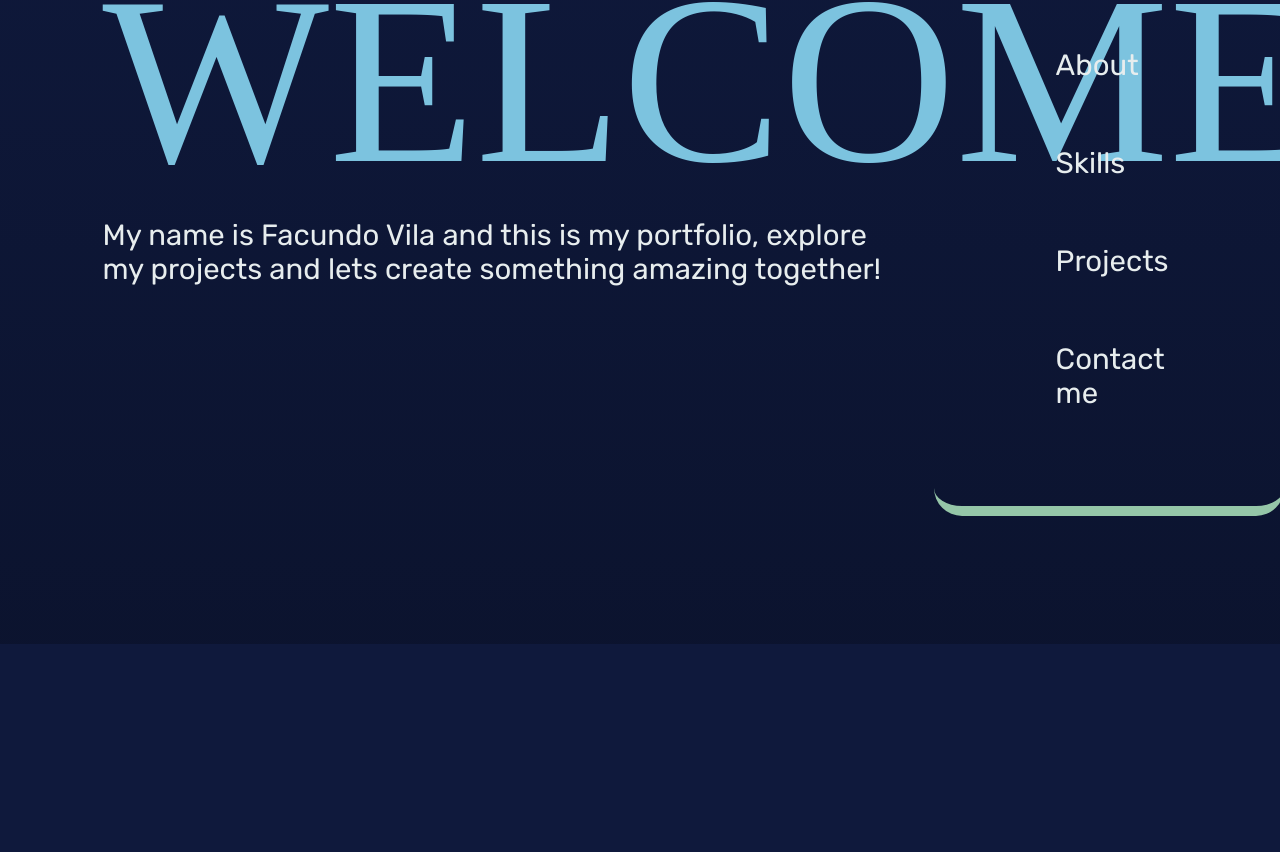
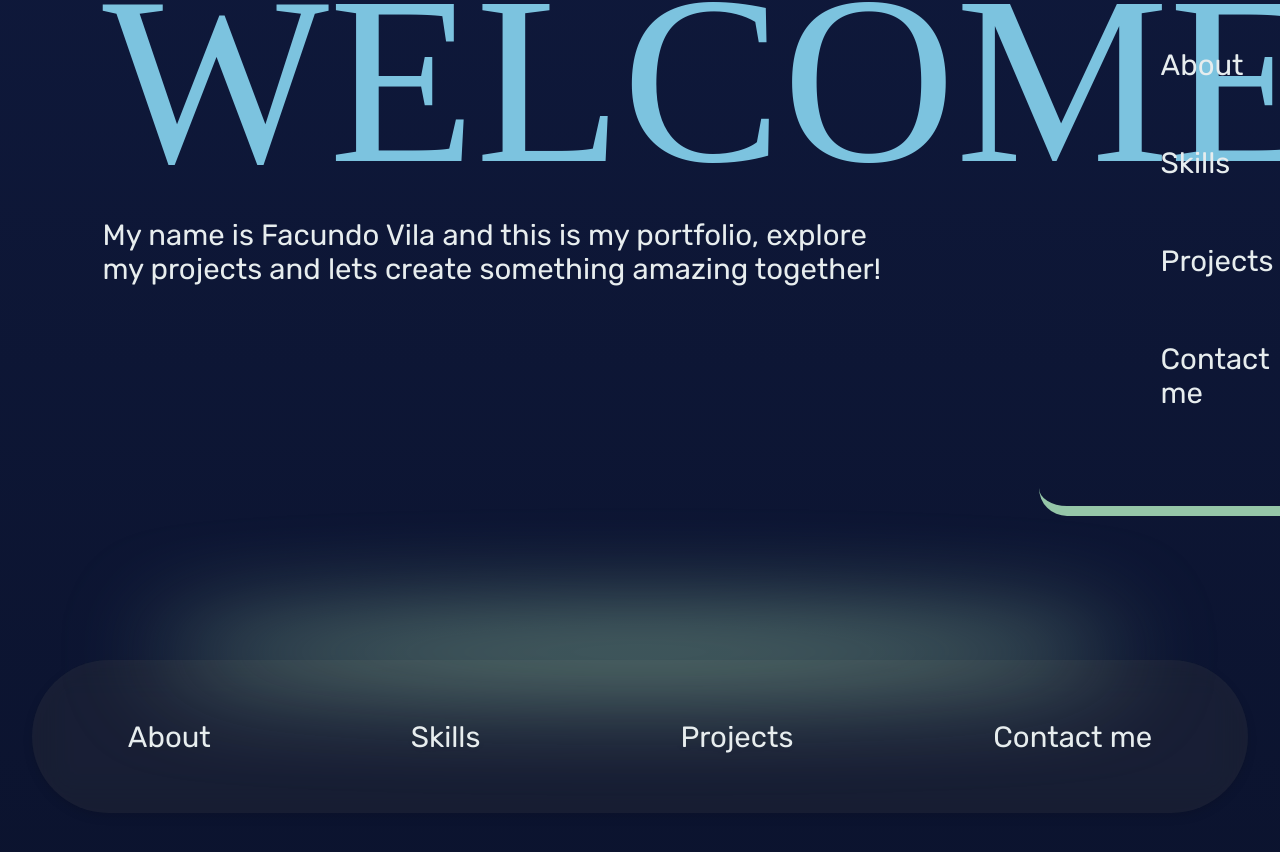
Before and after one commit to Facundovila03/Portfolio, a React (Vite) app in the folder Client/: page / in a window 1280 px wide. Shown: the part 186-1038 px from the top of the page. Before the commit the page ends 830 px from the top, so only its background shows below. Built offline with nearby package versions, Linux system fonts and the light colour scheme; a web font is replaced by a local one.

Commit message:
Navbar Done

```diff
--- a/Client/src/App.jsx
+++ b/Client/src/App.jsx
@@ -1,10 +1,12 @@
 import "./App.css";
+import NavBar from "./components/Navbar/NavBar";
 import Welcome from "./views/Welcome/Welcome";
 
 function App() {
   return (
     <div className="App">
       <Welcome />
+      <NavBar />
     </div>
   );
 }
--- /dev/null
+++ b/Client/src/components/NavBarButtons/NavBarButtons.jsx
@@ -0,0 +1,10 @@
+import styles from "./NavBarButtons.module.css";
+
+// eslint-disable-next-line react/prop-types
+function NavBarButtons({ text }) {
+  return <button className={styles.container}>{text}</button>;
+}
+
+export default NavBarButtons;
+
+//! falta hacer que si estoy en una parte que me seleccione esa parte en el boton
--- /dev/null
+++ b/Client/src/components/NavBarButtons/NavBarButtons.module.css
@@ -0,0 +1,15 @@
+.container {
+  background-color: transparent;
+  border: 0px;
+  color: var(--text);
+  font-size: var(--desktop-L);
+  font-family: "Rubik", sans-serif;
+  border-bottom: 0px;
+  transition: border-bottom 200ms;
+  padding: 0.938rem 2.188rem;
+}
+.container:hover {
+  border-bottom: 3px solid var(--accent1);
+  transition: border-bottom 200ms;
+  cursor: pointer;
+}
--- /dev/null
+++ b/Client/src/components/Navbar/NavBar.jsx
@@ -0,0 +1,18 @@
+import NavBarButtons from "../NavBarButtons/NavBarButtons";
+import styles from "./NavBar.module.css";
+
+function NavBar() {
+  return (
+    <div className={styles.container}>
+      <span className={styles.blur}>c</span>
+      <div className={styles.opcionesNav}>
+        <NavBarButtons text="About" />
+        <NavBarButtons text="Skills" />
+        <NavBarButtons text="Projects" />
+        <NavBarButtons text="Contact me" />
+      </div>
+    </div>
+  );
+}
+
+export default NavBar;
--- /dev/null
+++ b/Client/src/components/Navbar/NavBar.module.css
@@ -0,0 +1,34 @@
+.container {
+  z-index: 3;
+  width: 95%;
+  height: 9.563rem;
+  margin: 1rem 2.5% 3rem;
+  border-radius: 81.5px;
+  display: flex;
+  justify-content: center;
+  background-color: rgba(47, 52, 69, 0.4);
+  filter: drop-shadow(0px 4px 4px rgba(0, 0, 0, 0.25));
+  backdrop-filter: blur(20px);
+}
+
+.opcionesNav {
+  font-family: "Rubik", sans-serif;
+  font-size: var(--desktop-L);
+  display: flex;
+  flex-direction: row;
+  justify-content: space-between;
+  align-items: center;
+  width: 90%;
+  z-index: 4;
+}
+
+.blur {
+  border-radius: 50%;
+  background-color: var(--accent1);
+  position: absolute;
+  width: 80%;
+  height: 3rem;
+  top: -2rem;
+  z-index: -2;
+  filter: blur(50px);
+}
--- a/Client/src/views/Welcome/Welcome.module.css
+++ b/Client/src/views/Welcome/Welcome.module.css
@@ -10,6 +10,7 @@
   width: 52rem;
   display: flex;
   flex-direction: column;
+  margin-right: 10%;
 }
 
 .backgroundClip {
```
